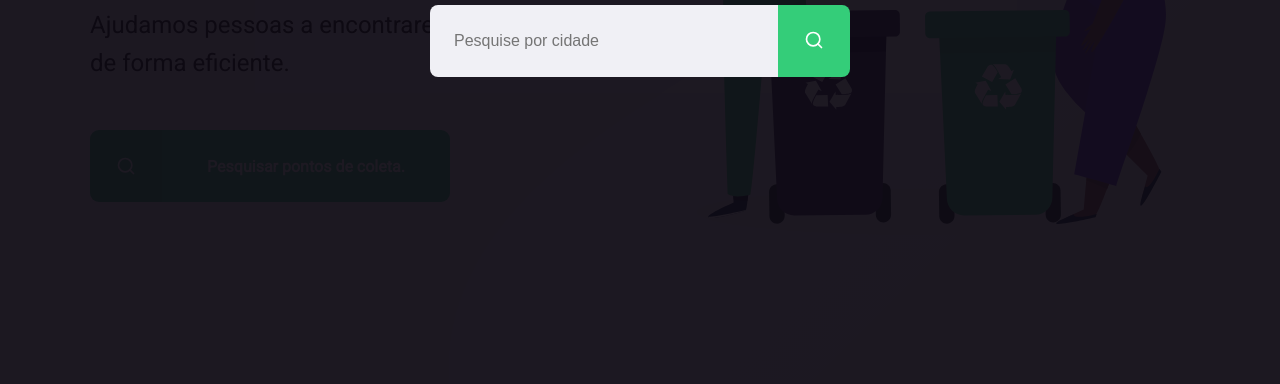
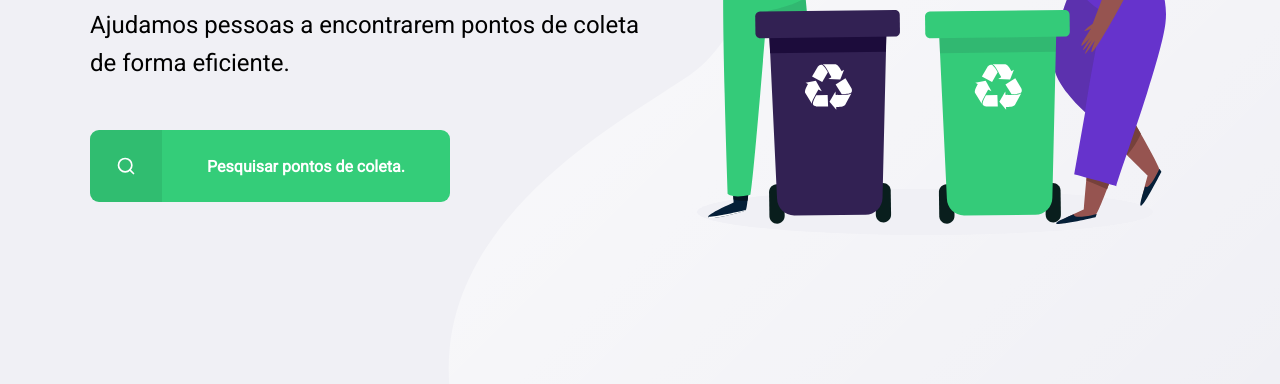
Before and after one commit to jsvitor/Ecoleta, a plain HTML site: page index.html in a window 1280 px wide. Shown: the part 416-800 px from the top of the page. Drawn offline with Linux system fonts and the light colour scheme.

Commit message:
Update index.html

```diff
--- a/index.html
+++ b/index.html
@@ -21,7 +21,7 @@
       <header>
         <img src="/assets/icons/logo.svg" alt="logomarca">
 
-        <a href="#">
+        <a href="create-point.html">
           <span></span>
           Cadastre um ponto de coleta
         </a>
@@ -38,13 +38,13 @@
   </div>
 
 
-  <div id="modal">
+  <div id="modal" class="hide">
     <div class="content">
       <div class="header">
         <h1>Pontos de coleta</h1>
         <a href="#">Fechar</a>
       </div>
-      <form action="">
+      <form action="search-results.html">
         <label for="search">Cidade</label>
         <div class="search field">
           <input type="text" name="search" placeholder="Pesquise por cidade">
```
